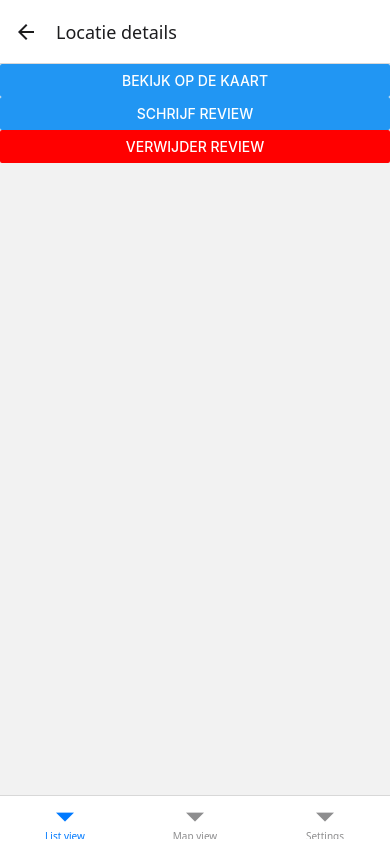
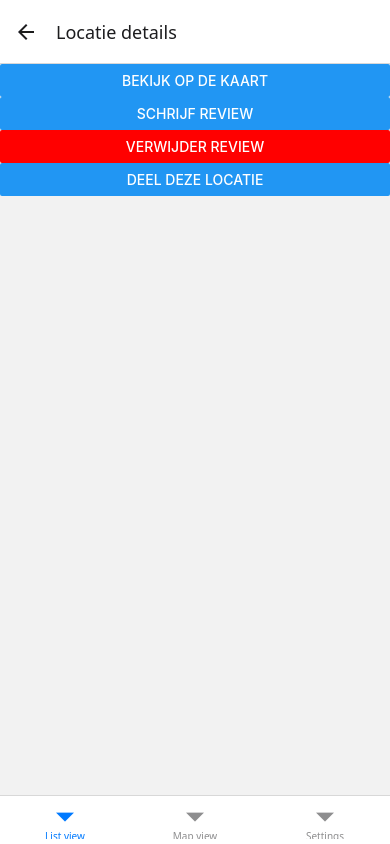
Before and after one commit to AIDDEI/prog7, a React Native app: screen /LocationScreen in a window 390 px wide. Built offline with nearby package versions, Linux system fonts and the light colour scheme; no server answers; what expo-localization would draw is missing.

Commit message:
Share locations

```diff
--- a/package.json
+++ b/package.json
@@ -28,7 +28,9 @@
     "react-native-reanimated": "~3.17.4",
     "react-native-safe-area-context": "^5.4.0",
     "react-native-screens": "^4.11.1",
-    "expo-image-picker": "~16.1.4"
+    "expo-image-picker": "~16.1.4",
+    "expo-sharing": "~13.1.5",
+    "expo-file-system": "~18.1.10"
   },
   "devDependencies": {
     "@babel/core": "^7.20.0"
--- a/src/screens/LocationScreen.jsx
+++ b/src/screens/LocationScreen.jsx
@@ -1,7 +1,9 @@
-import { View, Text, Button, Alert, Image } from 'react-native';
+import { View, Text, Button, Alert, Image, Share, Platform } from 'react-native';
 import { useNavigation, useRoute } from '@react-navigation/native';
 import AsyncStorage from '@react-native-async-storage/async-storage';
 import { useState, useEffect } from 'react';
+import * as Sharing from 'expo-sharing';
+import * as FileSystem from 'expo-file-system';
 
 const LocationScreen = () => {
     const navigation = useNavigation();
@@ -56,6 +58,18 @@ const LocationScreen = () => {
         }
     };
 
+    const handleShare = async () => {
+        try {
+            let message = `Location: ${location?.name}\n`;
+            if (location?.description) message += `Beschrijving: ${location.description}\n`
+            if (review) message += `Review: ${review}\n`;
+
+            await Share.share({ message })
+        } catch (e) {
+            Alert.alert('Fout', 'Delen mislukt.')
+        }
+    };
+
     return (
         <View>
             <Text>{location?.name}</Text>
@@ -94,6 +108,10 @@ const LocationScreen = () => {
                 color="red"
                 onPress={handleDeleteReview}
             />
+            <Button
+                title="Deel deze locatie"
+                onPress={handleShare}
+            />
         </View>
     );
 };
```
Also changed, not shown: 1 other file (tests, documents, lock files or other folders).
